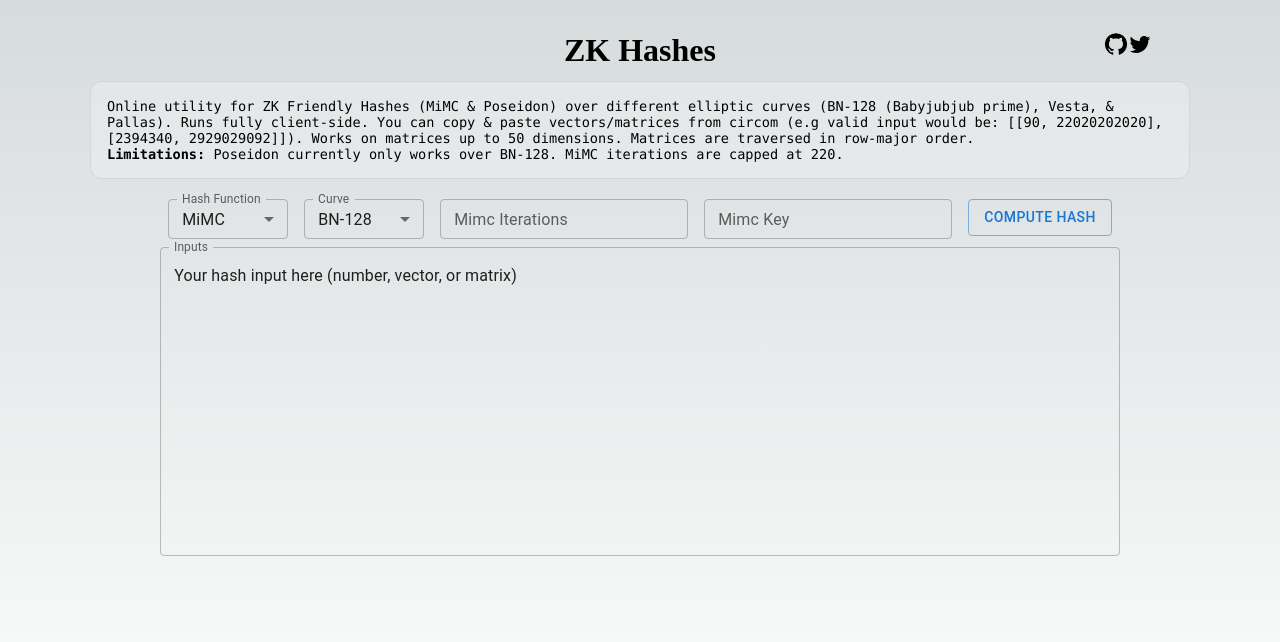
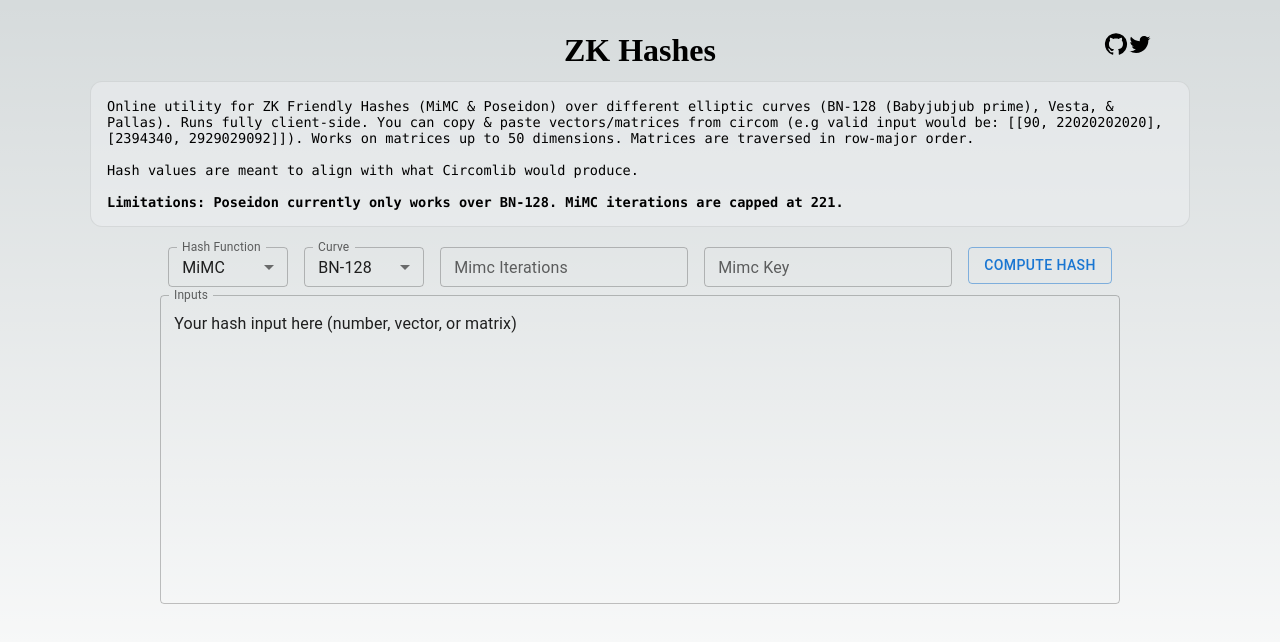
Before and after one commit to verumlotus/ZK-Hashes, a Next.js app: page / in a window 1280 px wide. Shown: the top 642 px of the page. Built offline with nearby package versions, Linux system fonts and the light colour scheme.

Commit message:
chore(frontend): update info

```diff
--- a/src/pages/index.tsx
+++ b/src/pages/index.tsx
@@ -31,7 +31,11 @@ export default function Home() {
             Online utility for ZK Friendly Hashes (MiMC & Poseidon) over different elliptic curves (BN-128 (Babyjubjub prime),
             Vesta, & Pallas). Runs fully client-side. You can copy & paste vectors/matrices from circom (e.g valid input would be: [[90, 22020202020], [2394340, 2929029092]]). Works on matrices up to 50 dimensions. Matrices are traversed in row-major order.
             <br/>
-            <b>Limitations:</b> Poseidon currently only works over BN-128. MiMC iterations are capped at 220.
+            <br/>
+            Hash values are meant to align with what Circomlib would produce.
+            <br/>
+            <br/>
+            <b>Limitations: Poseidon currently only works over BN-128. MiMC iterations are capped at 221.</b>
           </p>
         </div>
         <div style={{paddingTop: "1%"}}>
```
